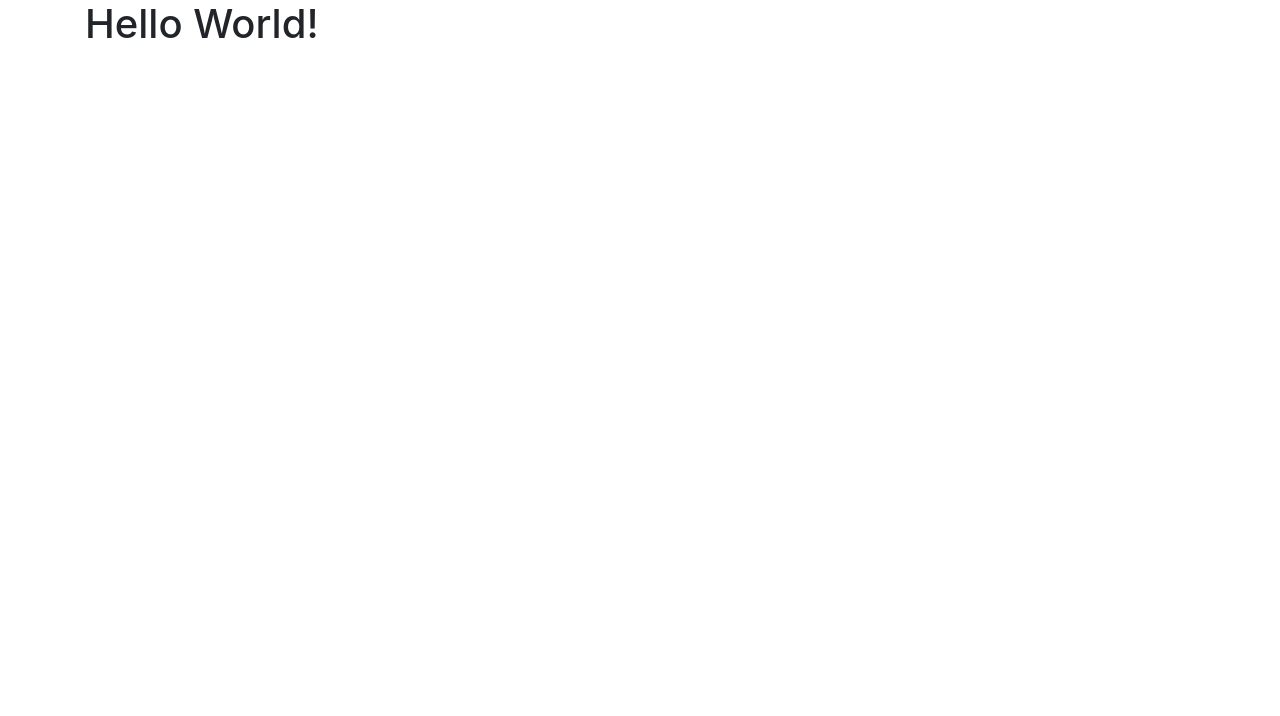
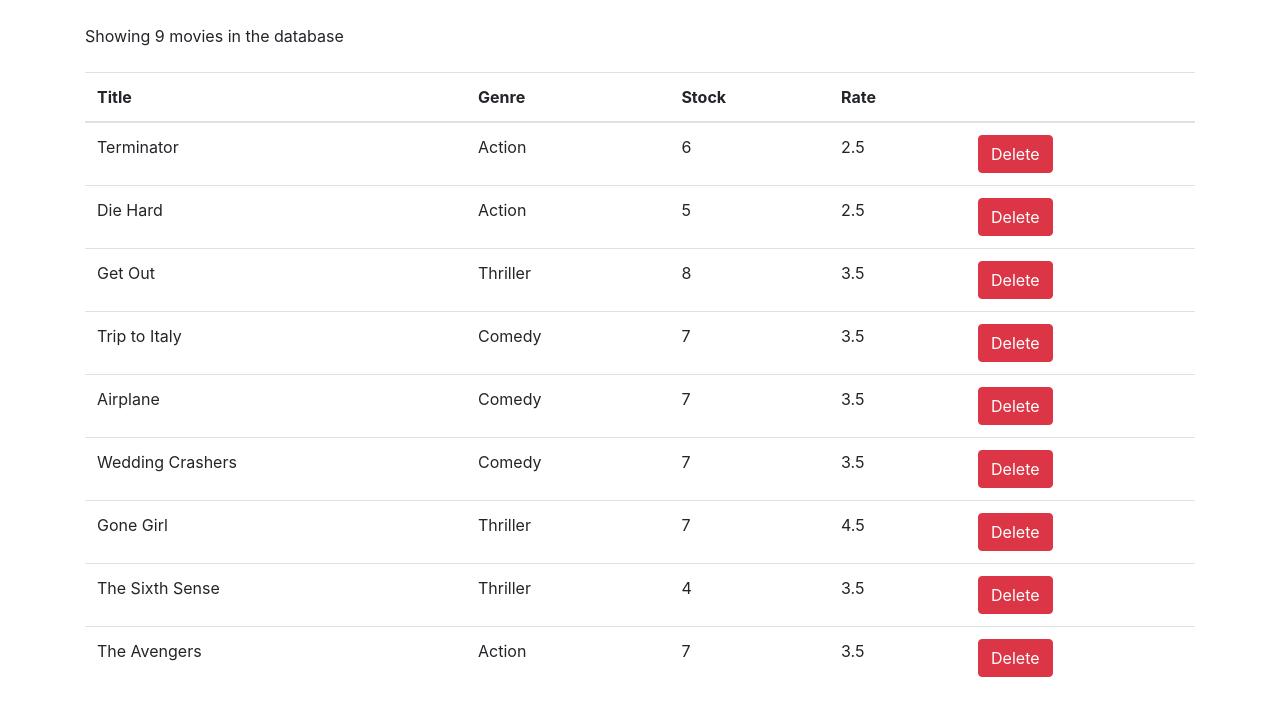
Before and after one commit to burdianov/vidly, a React (Create React App) app: page / in a window 1280 px wide. Shown: the top 716 px of the page. Built offline with nearby package versions, Linux system fonts and the light colour scheme.

Commit message:
add movies homework component, not fully functionable

```diff
--- /dev/null
+++ b/src/components/movies_homework.jsx
@@ -0,0 +1,61 @@
+import React, { Component } from "react";
+import { getMovies } from "../services/fakeMovieService";
+import { deleteMovie } from "../services/fakeMovieService";
+
+class Movies extends Component {
+  state = {
+    movies: getMovies()
+  };
+
+  handleDelete = movie => {
+    console.log("old: ", this.state.movies);
+    deleteMovie(movie);
+    console.log("oldDel: ", this.state.movies);
+    //let newList = [...this.state.movies];
+    const movies = this.state.movies.filter(moive => movie._id !== movie);
+    console.log("new: ", movies);
+    this.setState({ movies: movies });
+  };
+
+  render() {
+    const count = this.state.movies.length;
+    return (
+      <React.Fragment>
+        <div className="container">
+          <p className="mb-4 mt-4">Showing {count} movies in the database</p>
+          <table className="table">
+            <thead>
+              <tr>
+                <th scope="col">Title</th>
+                <th scope="col">Genre</th>
+                <th scope="col">Stock</th>
+                <th scope="col">Rate</th>
+                <th scope="col" />
+              </tr>
+            </thead>
+            <tbody>
+              {this.state.movies.map(movie => (
+                <tr key="movie._id">
+                  <td>{movie.title}</td>
+                  <td>{movie.genre.name}</td>
+                  <td>{movie.numberInStock}</td>
+                  <td>{movie.dailyRentalRate}</td>
+                  <td>
+                    <button
+                      className="btn btn-danger"
+                      onClick={() => this.handleDelete({ movie: movie._id })}
+                    >
+                      Delete
+                    </button>
+                  </td>
+                </tr>
+              ))}
+            </tbody>
+          </table>
+        </div>
+      </React.Fragment>
+    );
+  }
+}
+
+export default Movies;
--- a/src/index.js
+++ b/src/index.js
@@ -5,8 +5,9 @@ import App from "./App";
 import * as serviceWorker from "./serviceWorker";
 import "bootstrap/dist/css/bootstrap.css";
 import "@fortawesome/react-fontawesome";
+import Movies from "./components/movies_homework.jsx";
 
-ReactDOM.render(<App />, document.getElementById("root"));
+ReactDOM.render(<Movies />, document.getElementById("root"));
 
 // If you want your app to work offline and load faster, you can change
 // unregister() to register() below. Note this comes with some pitfalls.
```
